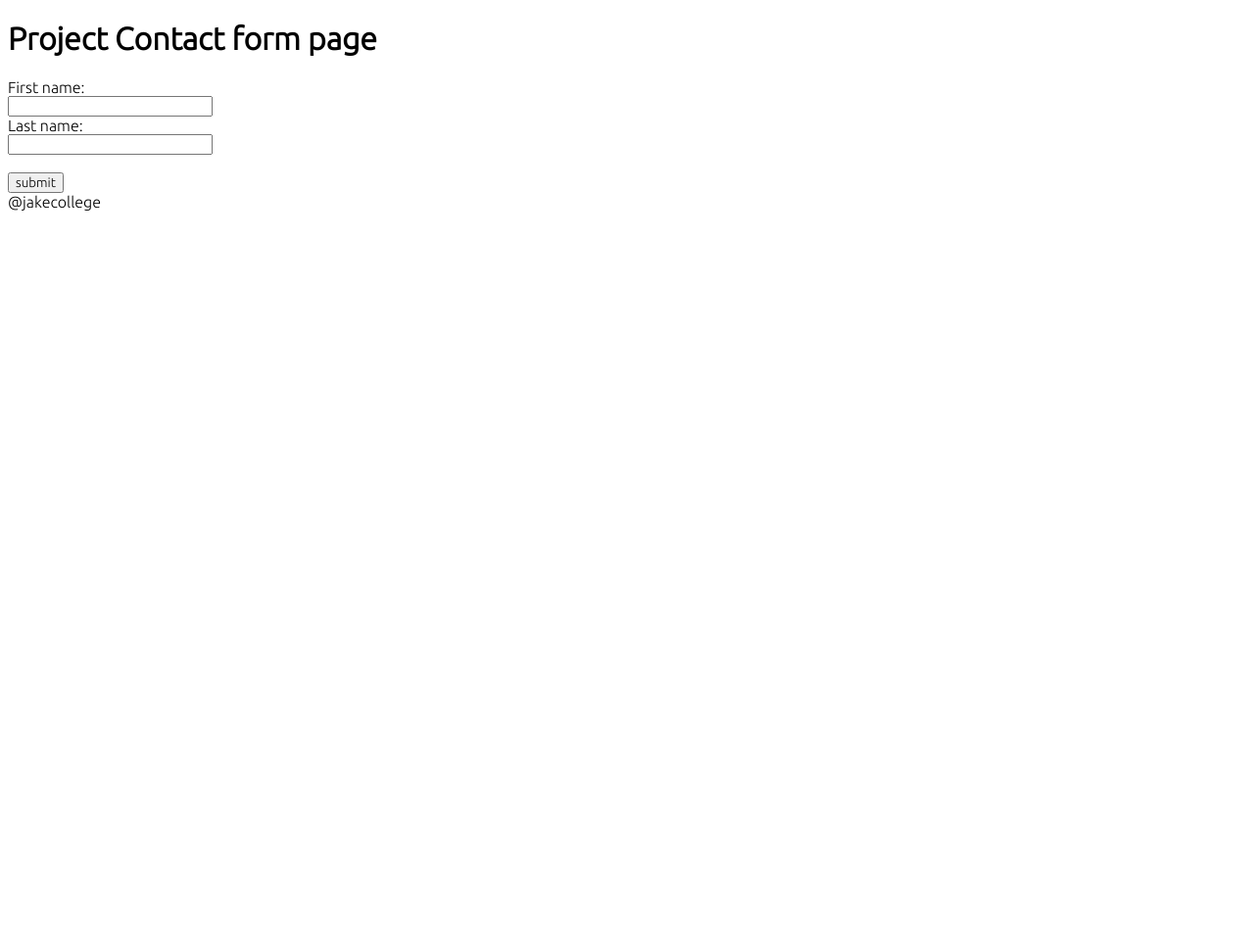
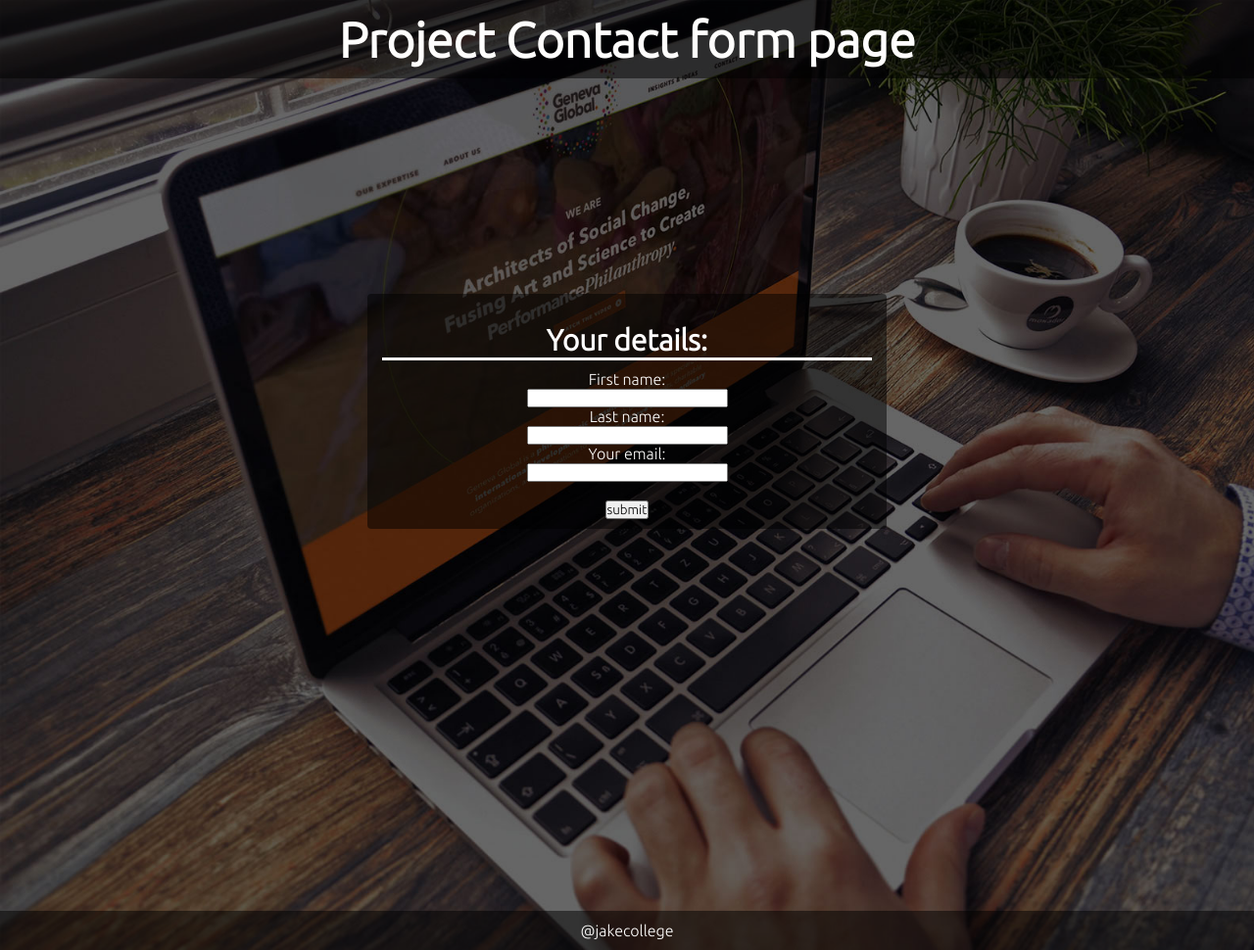
Before and after one commit to jakecolledge97/mini-project, a plain HTML site: page index.html in a window 1280 px wide. Shown: the whole page at 98% size. Before the commit the page ends 800 px from the top, so only its background shows below. Drawn offline with Linux system fonts and the light colour scheme.

Commit message:
added more styling. Commented on HTML and CSS. formatted nicely

```diff
--- a/index.html
+++ b/index.html
@@ -20,10 +20,13 @@
     <!--user section-->
     <section>
         <form class="contact-form">
+            <h3 class="title">Your details:</h3>
             <label for="fname">First name: </label><br>
             <input type="text" id="fname" name="fname"><br>
             <label for="lname">Last name: </label><br>
-            <input type="text" id="lname" name="lname"><br><br>
+            <input type="text" id="lname" name="lname"><br>
+            <label for="email">Your email: </label><br>
+            <input type="text" id="email" name="email"><br><br>
             <input type="submit" value="submit">
         </form>
 
--- a/style.css
+++ b/style.css
@@ -1,3 +1,53 @@
+/* Style I want for whole page*/
 *{
     font-family:'Ubuntu', sans-serif;
+    padding: 0px;
+    margin: 0px;
 }
+/* Styles for h1*/
+h1{
+    font-size: 50px;
+}
+/* Common styles for the header and footer*/
+header, footer{
+    position: relative;
+    top: 0px;
+    width: 100%;
+    height: 80px;
+    color: rgb(255, 254, 253);
+    text-align: center;
+    background-color:rgb(0, 0, 0, 0.5);
+    line-height: 80px;
+}
+/* Style for background and body of page */
+body {
+    background-image: url(./imgs/geneva-gloval-website-hero-design.jpg);
+    background-repeat: none;
+    background-size: cover;
+    text-align: center;
+}
+/* Styles for the input boxes and labels */
+form.contact-form{
+    width: 500px;
+    height: 120px;
+    background-color: rgb(0, 0, 0, 0.5);
+    color: rgb(255, 254, 253);
+    margin: auto;
+    margin-top: 220px;
+    margin-bottom: 390px;
+    border-radius: 4px;
+    padding: 60px 15px;
+}
+/* Style for forms h3 element */
+form h3.title{
+    font-size: 30px;
+    border-bottom: rgb(255, 254, 253) 3px solid;
+    margin-top: -30px;
+    margin-bottom: 10px;
+}
+
+/* override for some footer styles */
+footer{
+    height: 40px;
+    line-height: 40px;
+}
```
